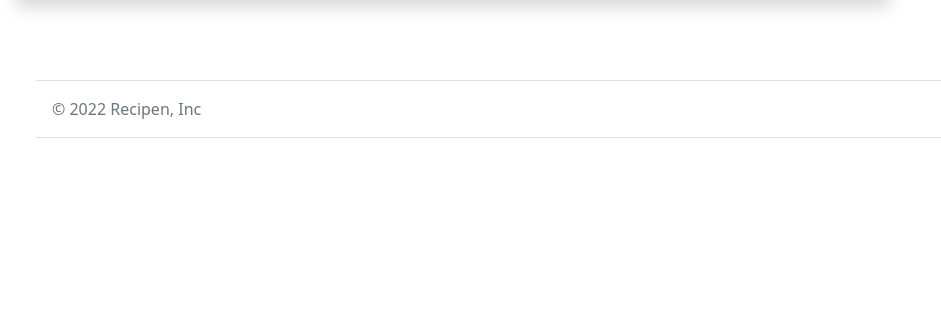
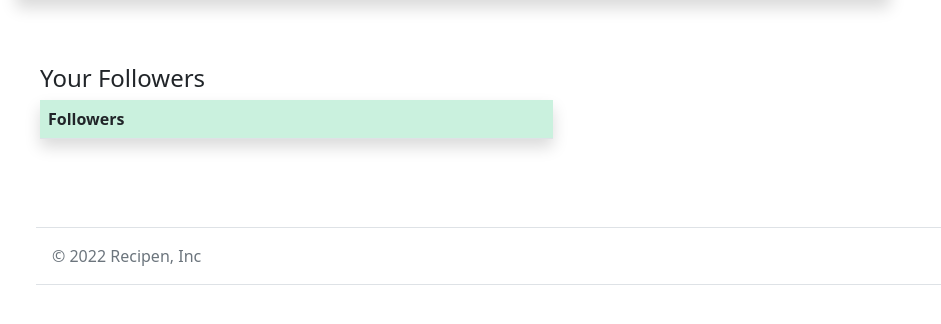
Before and after one commit to BiaDd/cs4750, a PHP site: page /pages/home.php in a window 1280 px wide. Shown: the part 194-518 px from the top of the page, without its empty margins (0-941 px from the left). Run offline with PHP 8.4, Linux system fonts and the light colour scheme; a user stored in the database is signed in; data comes from the database, SQL or seed files in the repository; tables that the repository leaves empty or names only in its code hold one stand-in row (values such as "Sample post"); lists and menus that the app fills with data are empty.

Commit message:
show followers

```diff
--- a/db-controller.php
+++ b/db-controller.php
@@ -99,6 +99,20 @@ function setUser($userID, $username, $firstname, $lastname) {
   return;
 
 }
+
+function getFollowers($userID) {
+  global $db;
+  $query = "SELECT * FROM followers, user
+  WHERE followers.follower = user.userID
+  AND followee=:userID";
+  $statement = $db->prepare($query);
+  $statement->bindValue(':userID', $userID);
+  $statement->execute();
+  $result = $statement->fetchAll();
+  $statement->closeCursor();
+  return $result;
+}
+
 
 
 function getEmails($userID) {
--- a/pages/home.php
+++ b/pages/home.php
@@ -15,8 +15,10 @@ if (!isset($_SESSION['authenticated'])) {
 }
 
 $name = $_SESSION['username'];
+$userID = $_SESSION['uid'];
 $list_of_recipes = getAllRecipesForUser($_SESSION['uid']);
 $recipes_in_cart = getRecipesInCartArray($_SESSION['uid']);
+$followers = getFollowers($userID);
 ?>
 
 <?php
@@ -114,6 +116,27 @@ if($_SERVER['REQUEST_METHOD'] == 'POST'){
 		</table>
       </div>
 
+
+	  <div class="m-3 p-2" style="width: 60%">
+                  <br>
+                  <h4>Your Followers</h4>
+                  <table class="w3-table table shadow w3-bordered w3-card-4 center" style="width:70%">
+                      <thead>
+                          <tr style="background-color:#caf1de; color:light-blue">
+                            <th width="70%">Followers</th>
+                          </tr>
+                      </thead>
+                  <?php foreach ($followers as $follower): ?>
+                    <tr>
+                      <td><?php echo $follower['username']; ?></td>
+                    </tr>
+                  <?php endforeach; ?>
+                  </table>
+            </div>
+          </div>
+
+
+
     </div>
 
     <script
--- a/pages/profile.php
+++ b/pages/profile.php
@@ -11,6 +11,8 @@ if (!isset($_SESSION['authenticated'])) {
 $userID = $_SESSION['uid'];
 $user = getUser($userID);
 $email = getEmails($userID);
+$followers = getFollowers($userID);
+
 
 
 if($_SERVER['REQUEST_METHOD'] == 'POST'){
```
